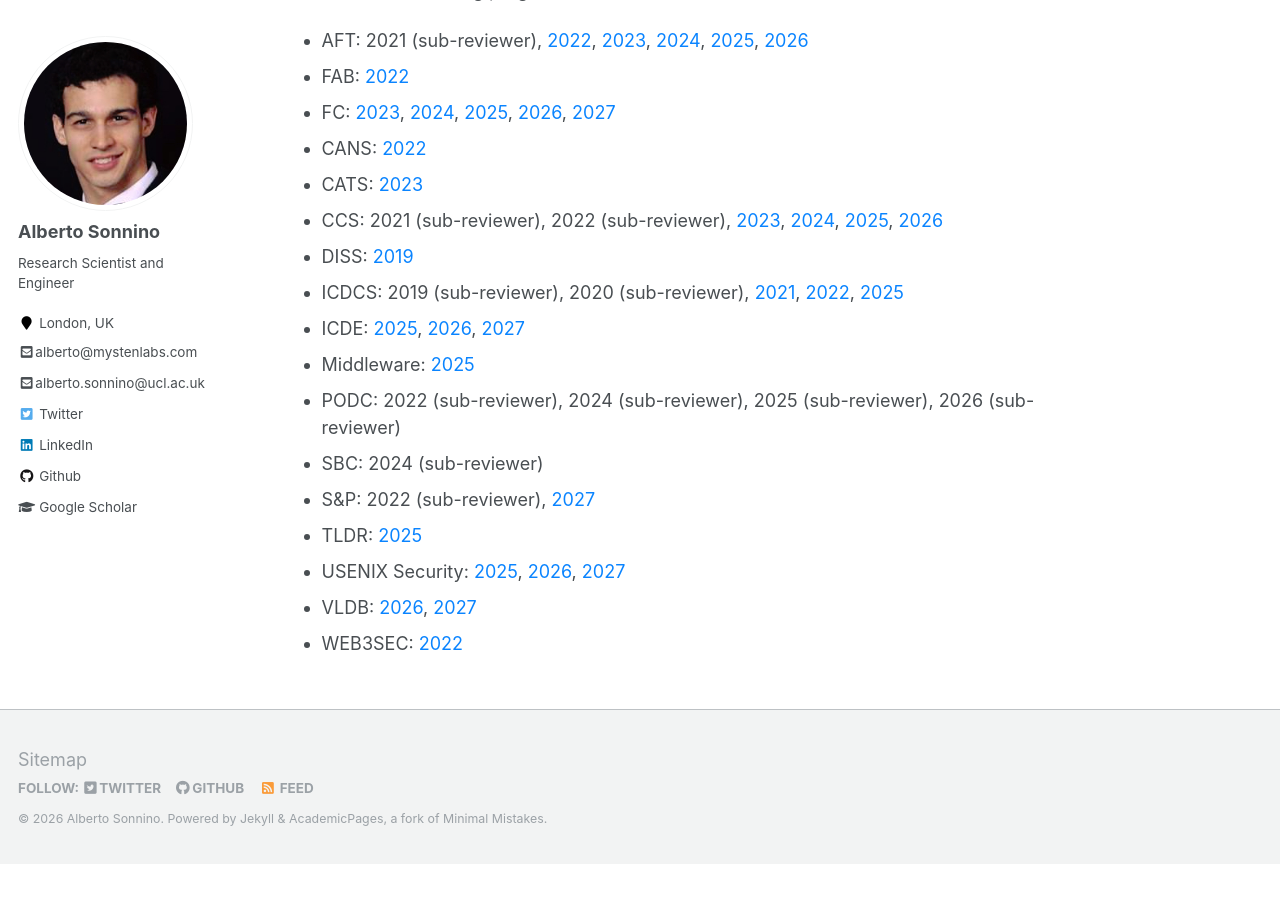
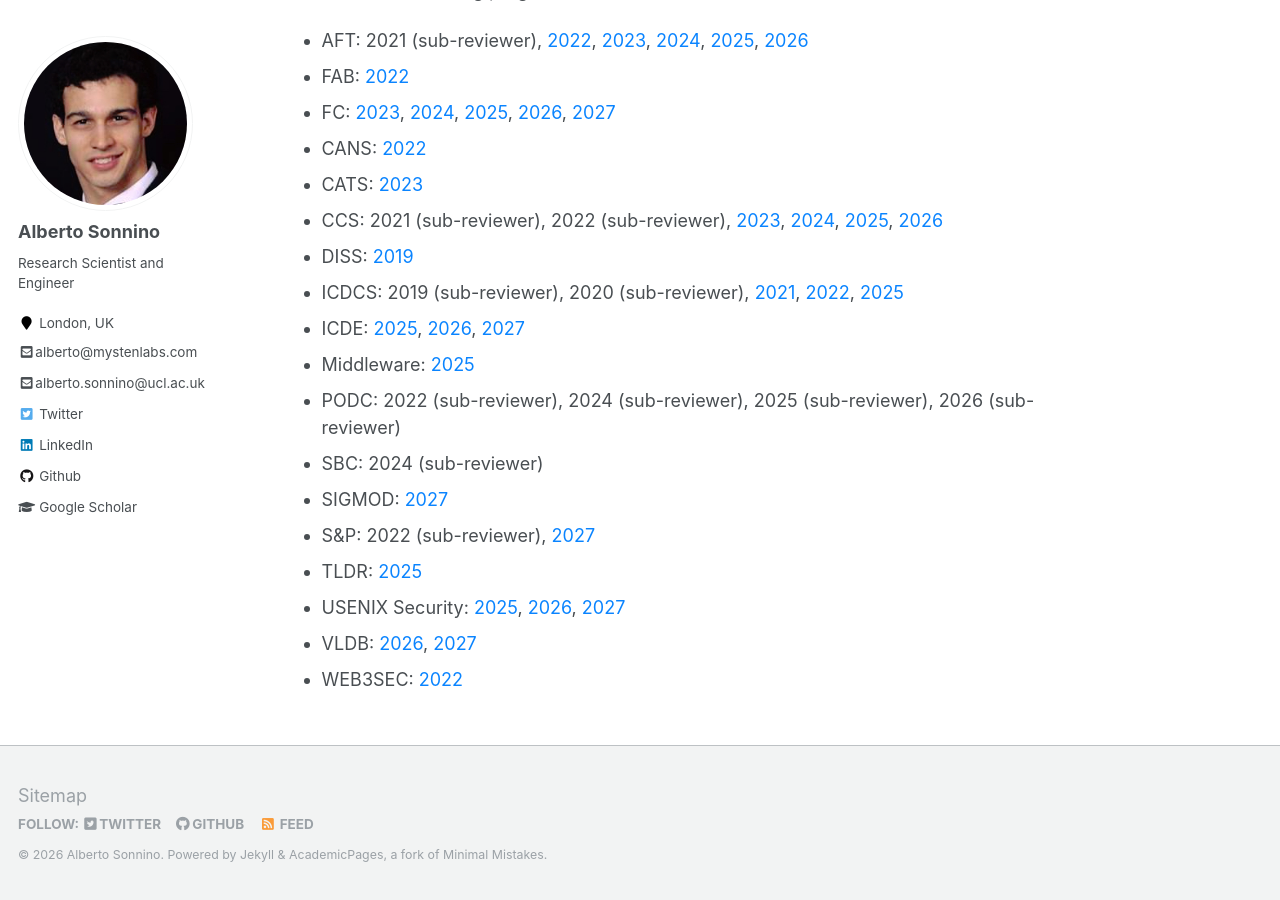
Before and after one commit to asonnino/asonnino.github.io, a Jekyll site: the page built from _pages/academia.md, in a window 1280 px wide and 900 px high, scrolled down 1855 px. Built offline with Jekyll 4.4.1, drawn with Linux system fonts in a browser that asks for light colours; before the commit the page ends 2719 px from its top, so only the background shows below that.

Commit message:
update academic duties

```diff
--- a/_pages/academia.md
+++ b/_pages/academia.md
@@ -76,6 +76,7 @@ I served in the following program committees:
 - Middleware: [2025](https://middleware-conf.github.io/2025/program-committee)
 - PODC: 2022 (sub-reviewer), 2024 (sub-reviewer), 2025 (sub-reviewer), 2026 (sub-reviewer)
 - SBC: 2024 (sub-reviewer)
+- SIGMOD: [2027]()
 - S&P: 2022 (sub-reviewer), [2027]()
 - TLDR: [2025](https://www.thelatestindefi.org/conference)
 - USENIX Security: [2025](https://www.usenix.org/conference/usenixsecurity25/call-for-papers), [2026](https://www.usenix.org/conference/usenixsecurity26/call-for-papers), [2027]()
```
Also changed, not shown: 2 other files.
